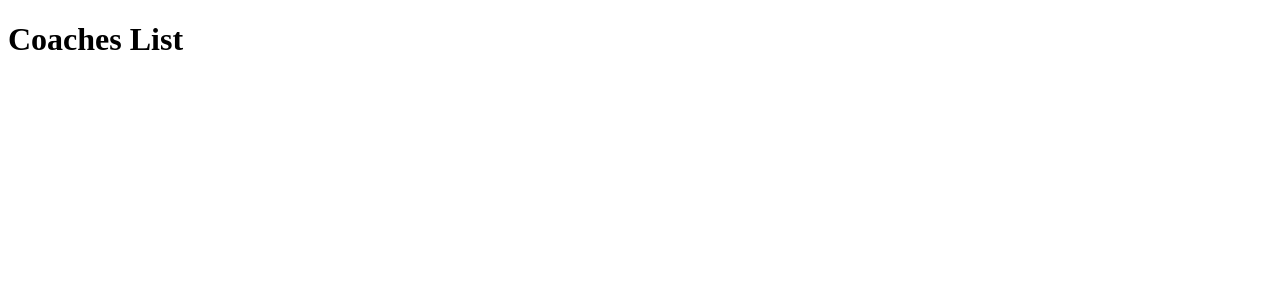
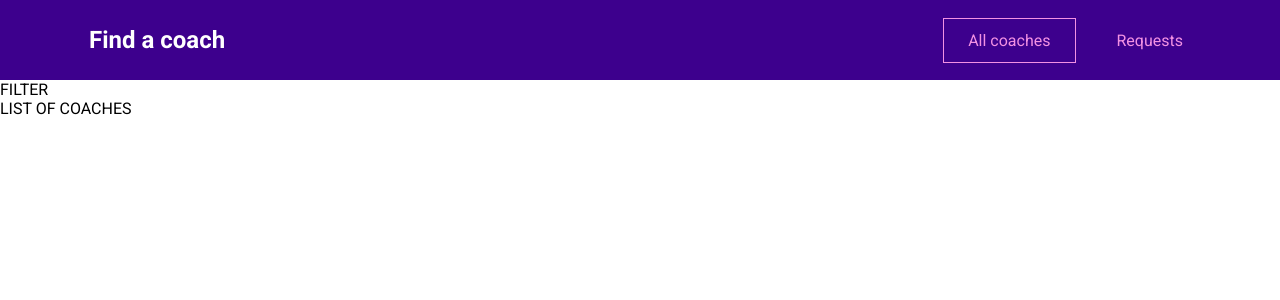
Before and after one commit to andretorquato/pratice-vuejs, a Vue app: page /coaches in a window 1280 px wide. Shown: the top 300 px of the page. Built offline with nearby package versions, Linux system fonts and the light colour scheme.

Commit message:
create header

```diff
--- a/src/App.vue
+++ b/src/App.vue
@@ -1,3 +1,29 @@
 <template>
-	<router-view></router-view>
+  <the-header></the-header>
+  <router-view></router-view>
 </template>
+
+<script>
+import TheHeader from './components/TheHeader.vue';
+export default {
+  components: {
+    TheHeader,
+  },
+};
+</script>
+<style>
+@import url('https://fonts.googleapis.com/css2?family=Roboto:wght@400;700&display=swap');
+
+* {
+  box-sizing: border-box;
+}
+
+html {
+  font-family: 'Roboto', sans-serif;
+}
+
+body {
+  margin: 0;
+	padding: 0;
+}
+</style>
--- /dev/null
+++ b/src/components/TheHeader.vue
@@ -0,0 +1,72 @@
+<template>
+  <header>
+    <nav>
+      <h1><router-link to="/">Find a coach</router-link></h1>
+      <ul>
+        <li><router-link to="/coaches">All coaches</router-link></li>
+        <li><router-link to="/requests">Requests</router-link></li>
+      </ul>
+    </nav>
+  </header>
+</template>
+
+<style scoped>
+header {
+  width: 100%;
+  height: 5rem;
+  background-color: #3d008d;
+  display: flex;
+  justify-content: center;
+  align-items: center;
+}
+
+header a {
+  text-decoration: none;
+  color: #f391e3;
+  display: inline-block;
+  padding: 0.75rem 1.5rem;
+  border: 1px solid transparent;
+}
+
+a:active,
+a:hover,
+a.router-link-active {
+  border: 1px solid #f391e3;
+}
+
+h1 {
+  margin: 0;
+}
+
+h1 a {
+  color: white;
+  margin: 0;
+}
+
+h1 a:hover,
+h1 a:active,
+h1 a.router-link-active {
+  border-color: transparent;
+}
+
+header nav {
+  width: 90%;
+  margin: auto;
+  display: flex;
+  justify-content: space-between;
+  align-items: center;
+}
+
+header ul {
+  list-style: none;
+  margin: 0;
+  padding: 0;
+  display: flex;
+  justify-content: center;
+  align-items: center;
+}
+
+li {
+  margin: 0 0.5rem;
+}
+</style>
--- a/src/pages/coaches/CoachesList.vue
+++ b/src/pages/coaches/CoachesList.vue
@@ -1,3 +1,6 @@
 <template>
-	<h1>Coaches List</h1>
+	<div>
+		FILTER
+	</div>
+	<div>LIST OF COACHES</div>
 </template>
```
